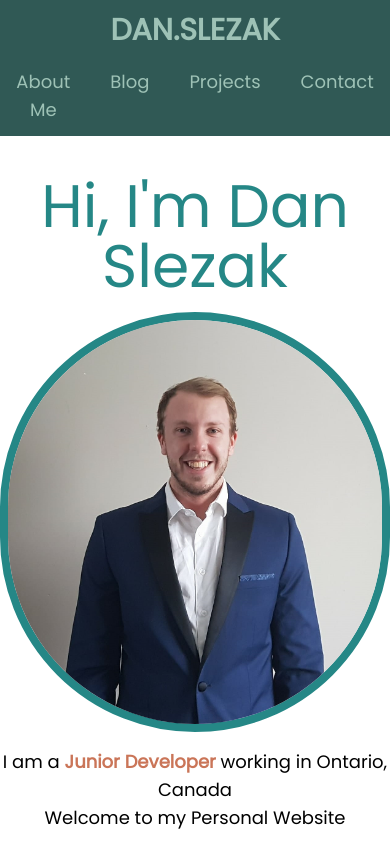
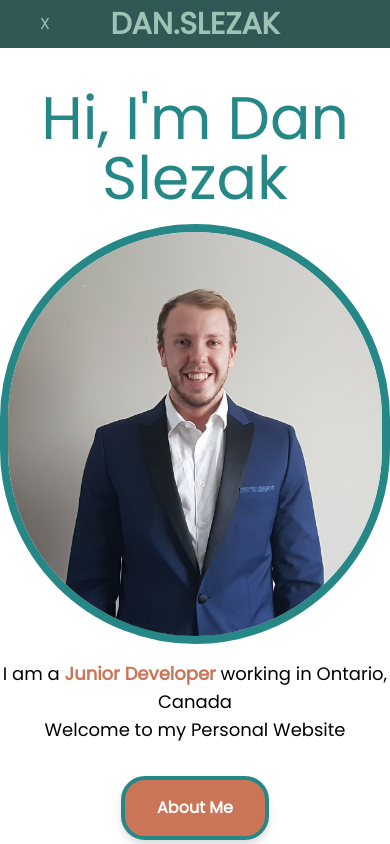
Before and after one commit to d-slezak/DanielSlezak, a Next.js app in the folder blog/: page / in a window 390 px wide. Shown: the top 844 px of the page. Built offline with nearby package versions, Linux system fonts and the light colour scheme.

Commit message:
Make navbar responsive

```diff
--- a/blog/src/components/nav/Nav.js
+++ b/blog/src/components/nav/Nav.js
@@ -24,14 +24,16 @@
 export default function Nav() {
     return (
         <header className="bg-primary">
-            <div className="xl:container xl:mx-auto flex flex-col items-center sm:flex-row sm:justify-between text-center py-3 text-primary-accent">
-                <div className="shrink w-80 sm:order-1">
+            <div className="xl:container xl:mx-auto flex items-center md:flex-row md:justify-between text-center py-3 text-primary-accent">
+                <div className="shrink md:w-80 order-2 md:order-1 fixed w-full md:relative">
                     <Link href={"/"} className="font-bold uppercase text-3xl hover:text-secondary-accent ">
                         Dan.Slezak
                     </Link>
                 </div>
-                <div className="flex gap-10 sm:order-2 px-6 pt-5 sm:pt-0">
-
+                <div className="order-1 self-start px-10 md:hidden">
+                    X
+                </div>
+                <div className="hidden sm:visible md:flex md:gap-10 md:px-6 md:pt-5 md:order-2">
                     {navItems.map(item => (
                         <NavItem
                             title = {item.title}
--- a/blog/src/components/nav/NavItem.js
+++ b/blog/src/components/nav/NavItem.js
@@ -8,7 +8,7 @@
     const currentRoute = router.pathname;
 
     return (
-        <div className="text-lg hover:text-primary-accent hover:underline">
+        <div className=" text-lg hover:text-primary-accent hover:underline">
             <Link href={(link ? link : '/')} className={currentRoute === link ? "font-extrabold text-secondary-accent underline" : null}>{title}</Link>
         </div>
     )
```
